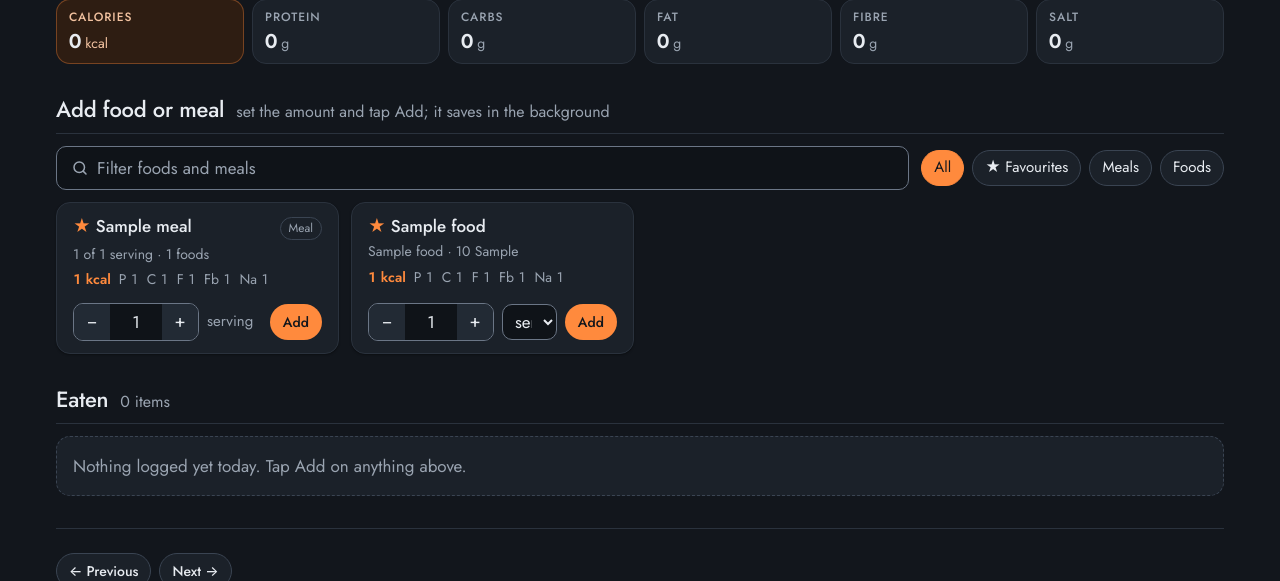
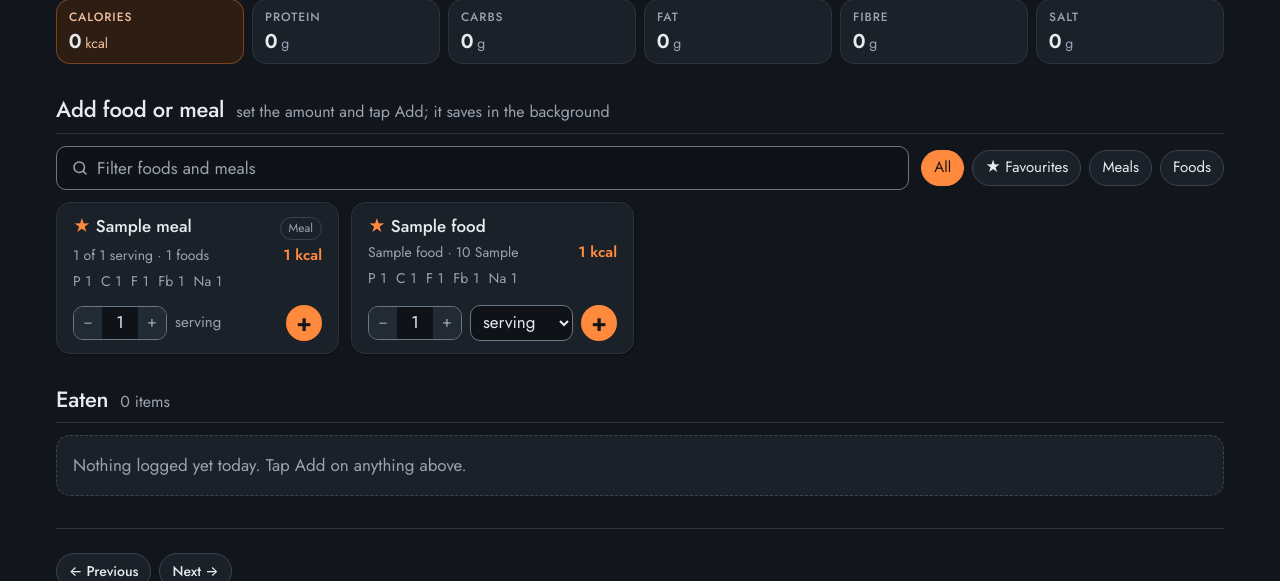
Before and after one commit to huwpdavies/macrotracker, a Flask app: page /log/2026-10-25 in a window 1280 px wide. Shown: the part 269-850 px from the top of the page. Run offline with Flask 3, Linux system fonts and the light colour scheme; tables that the repository leaves empty hold one stand-in row (values such as "Sample post").

Commit message:
Catalogue cards: kcal on the serving line, compact stepper, round + Add button
Co-Authored-By: Claude Opus 5.5 <noreply@anthropic.com>

```diff
--- a/macrotracker/templates/partials/_catalogue.html
+++ b/macrotracker/templates/partials/_catalogue.html
@@ -24,9 +24,8 @@
             <span class="product-name">{% if item.is_favourite %}<span class="fav" aria-label="Favourite">★</span> {% endif %}{{ card.name }}</span>
             {% if card.kind == "meal" %}<span class="product-kind">Meal</span>{% endif %}
           </div>
-          <p class="product-serving">{{ card.serving }}</p>
+          <p class="product-serving"><span>{{ card.serving }}</span><span class="kcal-chip">{{ m.calories_kcal|num(0) }}&nbsp;kcal</span></p>
           <p class="product-macros">
-            <span class="kcal-chip">{{ m.calories_kcal|num(0) }}&nbsp;kcal</span>
             <span>P&nbsp;{{ m.protein_g|num }}</span><span>C&nbsp;{{ m.carbs_g|num }}</span><span>F&nbsp;{{ m.fat_g|num }}</span><span>Fb&nbsp;{{ m.fibre_g|num }}</span><span>Na&nbsp;{{ m.salt_g|num(2) }}</span>
           </p>
           <div class="product-controls">
@@ -43,7 +42,7 @@
             {% else %}
               <input type="hidden" name="mode" value="servings"><span class="product-unit">serving</span>
             {% endif %}
-            <button type="submit" class="btn btn-primary btn-sm product-add">Add</button>
+            <button type="submit" class="product-add" aria-label="Add {{ card.name }}" title="Add">+</button>
           </div>
         </form>
       </li>
--- a/public/css/main.css
+++ b/public/css/main.css
@@ -297,19 +297,23 @@ a.tile:hover { border-color: var(--accent); color: var(--text); }
 .product-name { font-weight: var(--heading-weight); line-height: 1.3; overflow-wrap: anywhere; }
 .product-name .fav { color: var(--accent); }
 .product-kind { flex: none; padding: 1px var(--s2); border-radius: 999px; border: 1px solid var(--line-strong); font-size: .75rem; color: var(--muted); }
-.product-serving { margin: 0; font-size: .875rem; color: var(--muted); }
+.product-serving { margin: 0; display: flex; justify-content: space-between; align-items: baseline; gap: var(--s2); font-size: .875rem; color: var(--muted); }
+.product-serving .kcal-chip { flex: none; font-size: .9375rem; }
 .product-macros { margin: 0; display: flex; flex-wrap: wrap; gap: 0 var(--s2); font-size: .875rem; color: var(--muted); font-variant-numeric: tabular-nums; }
 .kcal-chip { color: var(--accent); font-weight: var(--number-weight); }
 .product-controls { display: flex; align-items: center; gap: var(--s2); margin-top: auto; padding-top: var(--s2); }
-.product-controls select { width: auto; min-height: 2.25rem; padding: var(--s1) var(--s2); flex: 1; min-width: 0; }
+.product-controls select { width: auto; min-height: 2.25rem; padding: var(--s1) var(--s2); flex: 1 1 auto; min-width: 0; }
 .product-unit { flex: 1; color: var(--muted); font-size: .9375rem; }
-.product-add { flex: none; }
+/* Add: a round orange +, the only filled control on the card (the stepper's − / + stay plain grey). */
+.product-add { flex: none; width: 2.25rem; height: 2.25rem; padding: 0; border: 0; border-radius: 999px; background: var(--accent);
+  color: var(--on-accent); font-size: 1.5rem; font-weight: var(--number-weight); line-height: 1; cursor: pointer; }
+.product-add:hover { background: var(--accent-hover); }
 .stepper { display: flex; align-items: center; border: 1px solid var(--control); border-radius: var(--radius-sm); overflow: hidden; flex: none; }
-.stepper input { width: 3.25rem; min-height: 2.25rem; padding: 0; border: 0; border-radius: 0; text-align: center; -moz-appearance: textfield; }
+.stepper input { width: 2.25rem; min-height: 2rem; padding: 0; border: 0; border-radius: 0; text-align: center; -moz-appearance: textfield; }
 .stepper input::-webkit-inner-spin-button, .stepper input::-webkit-outer-spin-button { -webkit-appearance: none; margin: 0; }
 .stepper input:focus { outline-offset: -2px; }
-.step { width: 2.25rem; height: 2.25rem; border: 0; background: var(--surface-2); color: var(--text); font-size: 1.125rem; cursor: pointer; }
-.step:hover { background: var(--line-strong); }
+.step { width: 1.75rem; height: 2rem; border: 0; background: var(--surface-2); color: var(--muted); font-size: 1rem; cursor: pointer; }
+.step:hover { background: var(--line-strong); color: var(--text); }
 /* The message after adding: fixed above the tab bar, fades out after a few seconds (catalogue.js). */
 .toast { position: fixed; left: 50%; bottom: var(--s5); z-index: 40; transform: translate(-50%, 1rem); display: flex; align-items: center; gap: var(--s3);
   width: max-content; max-width: calc(100% - 2rem); padding: var(--s3) var(--s4); border-radius: var(--radius-sm);
--- a/public/js/catalogue.js
+++ b/public/js/catalogue.js
@@ -41,16 +41,16 @@
     input.value = Math.round(next * 100) / 100;
   });
 
-  // After a successful add: brief "Added ✓" on the card, then reset its amount.
+  // After a successful add: the + briefly becomes ✓, then the card's amount resets.
   document.body.addEventListener("htmx:afterRequest", function (e) {
     var form = e.detail.elt;
     if (!form.classList || !form.classList.contains("product") || !e.detail.successful) return;
     var button = form.querySelector(".product-add");
     form.classList.add("added");
-    button.textContent = "Added ✓";
+    button.textContent = "✓";
     setTimeout(function () {
       form.classList.remove("added");
-      button.textContent = "Add";
+      button.textContent = "+";
       form.querySelector("input[name=amount]").value = 1;
     }, 1200);
   });
```
Also changed, not shown: tests/test_log.py (+6 -0 lines).
